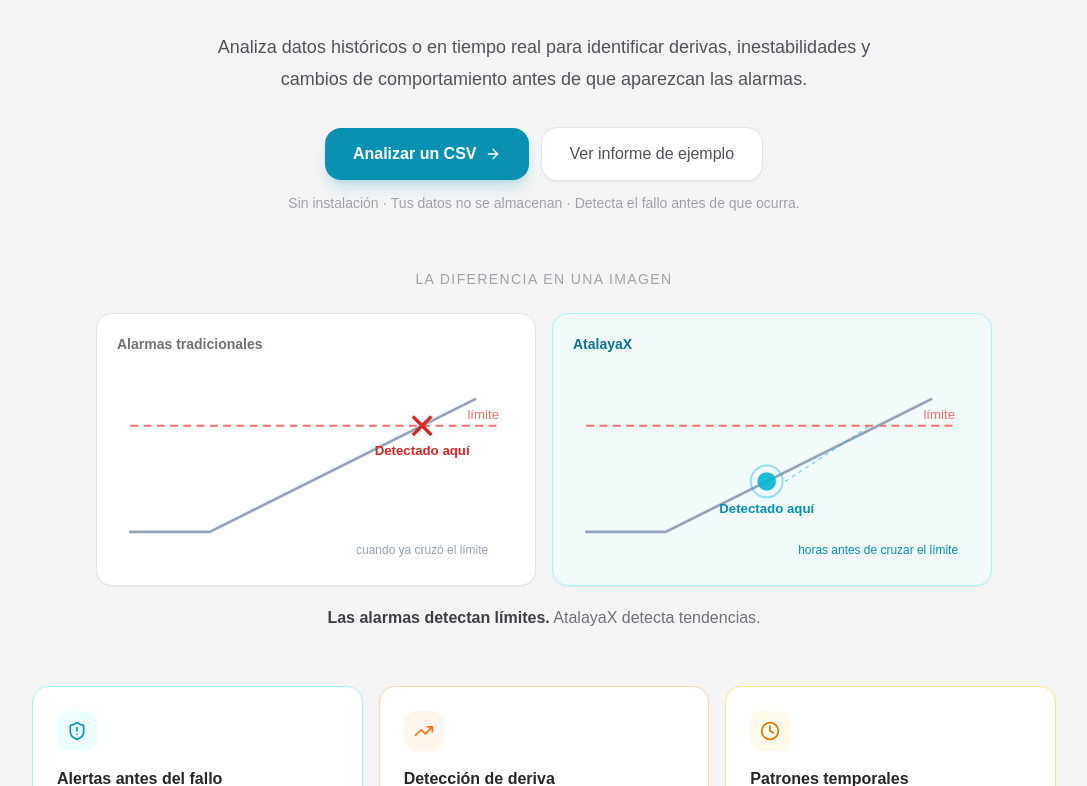
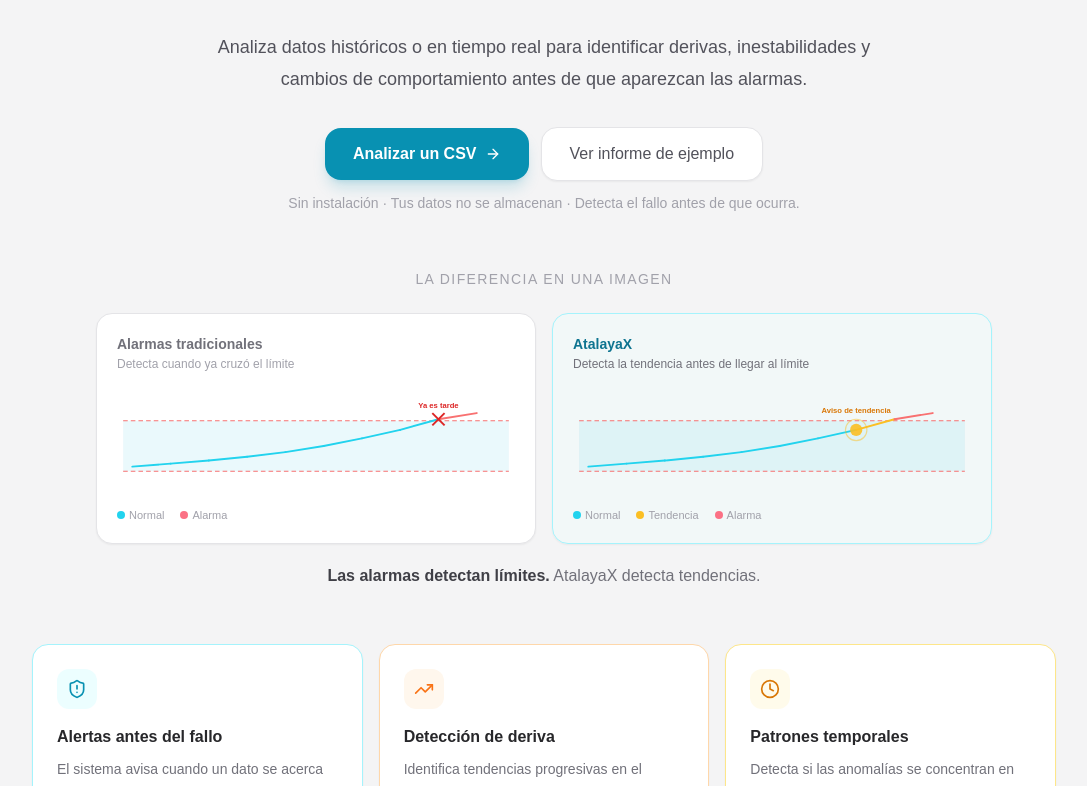
Before and after one commit to Nehonar/atalayax, a Next.js app in the folder apps/frontend/: page / in a window 1280 px wide. Shown: the part 492-1278 px from the top of the page, without its empty margins (96-1183 px from the left). Built offline with nearby package versions, Linux system fonts and the light colour scheme.

Commit message:
feat: comparison chart matches demo visual style (cyan/amber/rose)
Same color palette, normal zone band and dashed limit lines as the
demo chart so landing and demo tell the same visual story.

https://claude.ai/code/session_01JtynqD4qovu1YNQwNas8zM

```diff
--- a/apps/frontend/components/hero.tsx
+++ b/apps/frontend/components/hero.tsx
@@ -28,76 +28,120 @@ const pillars = [
   },
 ];
 
+// Rising data: temperature drifting toward upper limit
+const pts = [
+  { x: 20,  y: 108 },
+  { x: 70,  y: 104 },
+  { x: 120, y: 100 },
+  { x: 170, y: 95  },
+  { x: 220, y: 89  },
+  { x: 270, y: 81  },
+  { x: 320, y: 71  },
+  { x: 370, y: 60  }, // approaching limit — amber for AtalayaX
+  { x: 420, y: 46  }, // breach — rose
+  { x: 470, y: 38  },
+];
+
+const W = 520;
+const H = 150;
+const limitY  = 48;   // upper limit (dashed rose line)
+const amberY  = 64;   // approaching zone starts here (15% margin)
+const bandBot = 114;  // lower limit (dashed rose line)
+const PL = 8;
+const PR = 8;
+
+type Seg = { x1: number; y1: number; x2: number; y2: number; color: string };
+
+function buildSegs(colorFn: (y: number) => string): Seg[] {
+  return pts.slice(0, -1).map((p, i) => ({
+    x1: p.x, y1: p.y,
+    x2: pts[i + 1].x, y2: pts[i + 1].y,
+    color: colorFn(p.y),
+  }));
+}
+
+function colorAtalaya(y: number) {
+  if (y <= limitY) return '#f87171';
+  if (y <= amberY) return '#fbbf24';
+  return '#22d3ee';
+}
+function colorTraditional(y: number) {
+  return y <= limitY ? '#f87171' : '#22d3ee';
+}
+
+const tradSegs = buildSegs(colorTraditional);
+const ataSegs  = buildSegs(colorAtalaya);
+const tradDetect = pts[8]; // first breach
+const ataDetect  = pts[7]; // first amber (trend)
+
+function ChartBase() {
+  return (
+    <>
+      <rect x={PL} y={limitY} width={W - PL - PR} height={bandBot - limitY} fill="#06b6d415" />
+      <line x1={PL} x2={W - PR} y1={limitY} y2={limitY} stroke="#f87171" strokeWidth="1.5" strokeDasharray="6 4" />
+      <line x1={PL} x2={W - PR} y1={bandBot} y2={bandBot} stroke="#f87171" strokeWidth="1.5" strokeDasharray="6 4" />
+    </>
+  );
+}
+
 function ComparisonChart() {
-  // Shared geometry
-  const W = 300;
-  const H = 150;
-  const limitY = 45;
-  const baseY = 125;
-  const riseStartX = 70;
-  const riseEndX = 270;
-  // Line rises from (riseStartX, baseY) to (riseEndX, limitY - 20)
-  // y at position x: baseY - ((x - riseStartX) / (riseEndX - riseStartX)) * (baseY - (limitY - 20))
-  const rise = baseY - (limitY - 20);
-  function lineY(x: number) {
-    if (x <= riseStartX) return baseY;
-    if (x >= riseEndX) return limitY - 20;
-    return baseY - ((x - riseStartX) / (riseEndX - riseStartX)) * rise;
-  }
-  // Traditional: detects where line crosses limitY
-  const tradX = riseStartX + ((baseY - limitY) / rise) * (riseEndX - riseStartX);
-  // AtalayaX: detects earlier, about 40% into the rise
-  const earlyX = riseStartX + 0.38 * (riseEndX - riseStartX);
-  const earlyY = lineY(earlyX);
-
-  const linePath = `M 10,${baseY} L ${riseStartX},${baseY} L ${riseEndX},${limitY - 20}`;
-
   return (
     <div className="mx-auto mt-14 max-w-4xl">
-      <p className="mb-6 text-center text-sm font-medium text-zinc-400 uppercase tracking-widest">La diferencia en una imagen</p>
+      <p className="mb-6 text-center text-sm font-medium uppercase tracking-widest text-zinc-400">
+        La diferencia en una imagen
+      </p>
+
       <div className="grid gap-4 sm:grid-cols-2">
 
         {/* Traditional */}
         <div className="rounded-2xl border border-zinc-200 bg-white p-5 shadow-sm">
-          <p className="mb-3 text-sm font-semibold text-zinc-500">Alarmas tradicionales</p>
+          <p className="mb-0.5 text-sm font-semibold text-zinc-500">Alarmas tradicionales</p>
+          <p className="mb-3 text-xs text-zinc-400">Detecta cuando ya cruzó el límite</p>
           <svg viewBox={`0 0 ${W} ${H}`} className="w-full" preserveAspectRatio="xMidYMid meet">
-            {/* limit line */}
-            <line x1="10" x2={W - 10} y1={limitY} y2={limitY}
-              stroke="#f87171" strokeWidth="1.5" strokeDasharray="6 4" />
-            <text x={W - 12} y={limitY - 5} textAnchor="end" fontSize="10" fill="#f87171">límite</text>
-            {/* sensor line */}
-            <path d={linePath} fill="none" stroke="#94a3b8" strokeWidth="2" strokeLinecap="round" strokeLinejoin="round" />
-            {/* detection: X at limit crossing */}
-            <line x1={tradX - 7} y1={limitY - 7} x2={tradX + 7} y2={limitY + 7} stroke="#dc2626" strokeWidth="2.5" />
-            <line x1={tradX + 7} y1={limitY - 7} x2={tradX - 7} y2={limitY + 7} stroke="#dc2626" strokeWidth="2.5" />
-            <text x={tradX} y={limitY + 22} textAnchor="middle" fontSize="10" fill="#dc2626" fontWeight="600">Detectado aquí</text>
-            {/* arrow */}
-            <text x={tradX} y={H - 8} textAnchor="middle" fontSize="9" fill="#94a3b8">cuando ya cruzó el límite</text>
+            <ChartBase />
+            {tradSegs.map((s, i) => (
+              <line key={i} x1={s.x1} y1={s.y1} x2={s.x2} y2={s.y2}
+                stroke={s.color} strokeWidth="2.5" strokeLinecap="round" />
+            ))}
+            {/* Late detection: X at breach */}
+            <line x1={tradDetect.x - 8} y1={tradDetect.y - 8}
+                  x2={tradDetect.x + 8} y2={tradDetect.y + 8} stroke="#dc2626" strokeWidth="2.5" />
+            <line x1={tradDetect.x + 8} y1={tradDetect.y - 8}
+                  x2={tradDetect.x - 8} y2={tradDetect.y + 8} stroke="#dc2626" strokeWidth="2.5" />
+            <text x={tradDetect.x} y={tradDetect.y - 14}
+              textAnchor="middle" fontSize="10" fill="#dc2626" fontWeight="600">Ya es tarde</text>
           </svg>
+          <div className="mt-2 flex gap-4 text-[11px] text-zinc-400">
+            <span><span className="mr-1 inline-block h-2 w-2 rounded-full bg-cyan-400" />Normal</span>
+            <span><span className="mr-1 inline-block h-2 w-2 rounded-full bg-rose-400" />Alarma</span>
+          </div>
         </div>
 
         {/* AtalayaX */}
-        <div className="rounded-2xl border border-cyan-200 bg-cyan-50/40 p-5 shadow-sm">
-          <p className="mb-3 text-sm font-semibold text-cyan-700">AtalayaX</p>
+        <div className="rounded-2xl border border-cyan-200 bg-cyan-50/30 p-5 shadow-sm">
+          <p className="mb-0.5 text-sm font-semibold text-cyan-700">AtalayaX</p>
+          <p className="mb-3 text-xs text-zinc-500">Detecta la tendencia antes de llegar al límite</p>
           <svg viewBox={`0 0 ${W} ${H}`} className="w-full" preserveAspectRatio="xMidYMid meet">
-            {/* limit line */}
-            <line x1="10" x2={W - 10} y1={limitY} y2={limitY}
-              stroke="#f87171" strokeWidth="1.5" strokeDasharray="6 4" />
-            <text x={W - 12} y={limitY - 5} textAnchor="end" fontSize="10" fill="#f87171">límite</text>
-            {/* sensor line */}
-            <path d={linePath} fill="none" stroke="#94a3b8" strokeWidth="2" strokeLinecap="round" strokeLinejoin="round" />
-            {/* detection: circle earlier in rise */}
-            <circle cx={earlyX} cy={earlyY} r="7" fill="#06b6d4" opacity="0.9" />
-            <circle cx={earlyX} cy={earlyY} r="12" fill="none" stroke="#06b6d4" strokeWidth="1.5" opacity="0.4" />
-            <text x={earlyX} y={earlyY + 24} textAnchor="middle" fontSize="10" fill="#0891b2" fontWeight="600">Detectado aquí</text>
-            {/* distance annotation */}
-            <line x1={earlyX + 14} y1={earlyY} x2={tradX - 6} y2={limitY}
-              stroke="#06b6d4" strokeWidth="1" strokeDasharray="3 3" opacity="0.5" />
-            <text x={tradX} y={H - 8} textAnchor="middle" fontSize="9" fill="#0891b2">horas antes de cruzar el límite</text>
+            <ChartBase />
+            {ataSegs.map((s, i) => (
+              <line key={i} x1={s.x1} y1={s.y1} x2={s.x2} y2={s.y2}
+                stroke={s.color} strokeWidth="2.5" strokeLinecap="round" />
+            ))}
+            {/* Early detection: amber circle at trend */}
+            <circle cx={ataDetect.x} cy={ataDetect.y} r="8" fill="#fbbf24" opacity="0.9" />
+            <circle cx={ataDetect.x} cy={ataDetect.y} r="14" fill="none" stroke="#fbbf24" strokeWidth="1.5" opacity="0.5" />
+            <text x={ataDetect.x} y={ataDetect.y - 22}
+              textAnchor="middle" fontSize="10" fill="#d97706" fontWeight="600">Aviso de tendencia</text>
           </svg>
+          <div className="mt-2 flex gap-4 text-[11px] text-zinc-400">
+            <span><span className="mr-1 inline-block h-2 w-2 rounded-full bg-cyan-400" />Normal</span>
+            <span><span className="mr-1 inline-block h-2 w-2 rounded-full bg-amber-400" />Tendencia</span>
+            <span><span className="mr-1 inline-block h-2 w-2 rounded-full bg-rose-400" />Alarma</span>
+          </div>
         </div>
 
       </div>
+
       <p className="mt-5 text-center text-base text-zinc-500">
         <span className="font-semibold text-zinc-700">Las alarmas detectan límites.</span>
         {' '}AtalayaX detecta tendencias.
@@ -138,10 +182,11 @@ export function Hero() {
             Ver informe de ejemplo
           </Link>
         </div>
-        <p className="mt-3 text-sm text-zinc-400">Sin instalación · Tus datos no se almacenan · Detecta el fallo antes de que ocurra.</p>
+        <p className="mt-3 text-sm text-zinc-400">
+          Sin instalación · Tus datos no se almacenan · Detecta el fallo antes de que ocurra.
+        </p>
       </div>
 
-      {/* Comparative chart */}
       <ComparisonChart />
 
       {/* Three pillars */}
```
